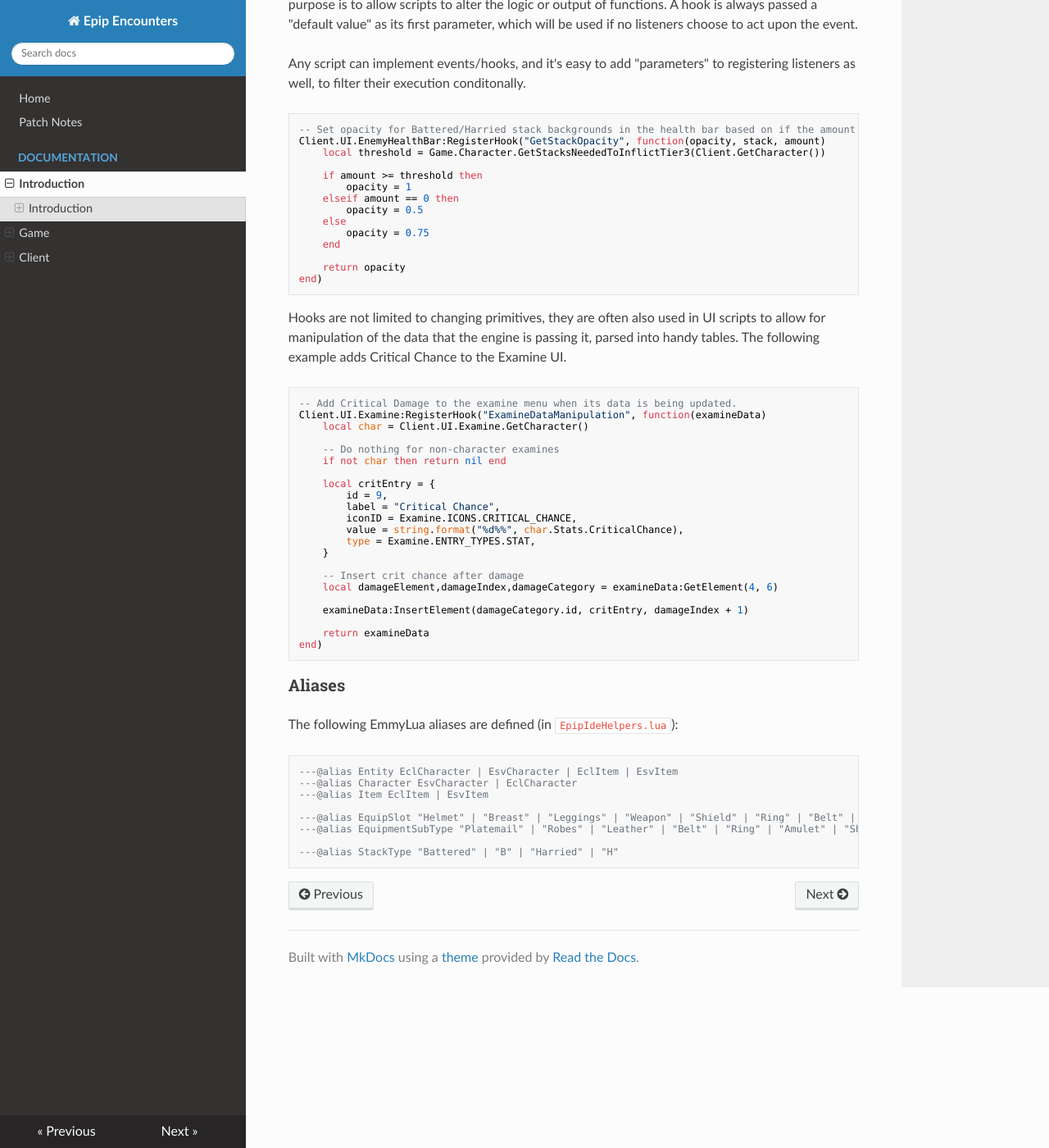
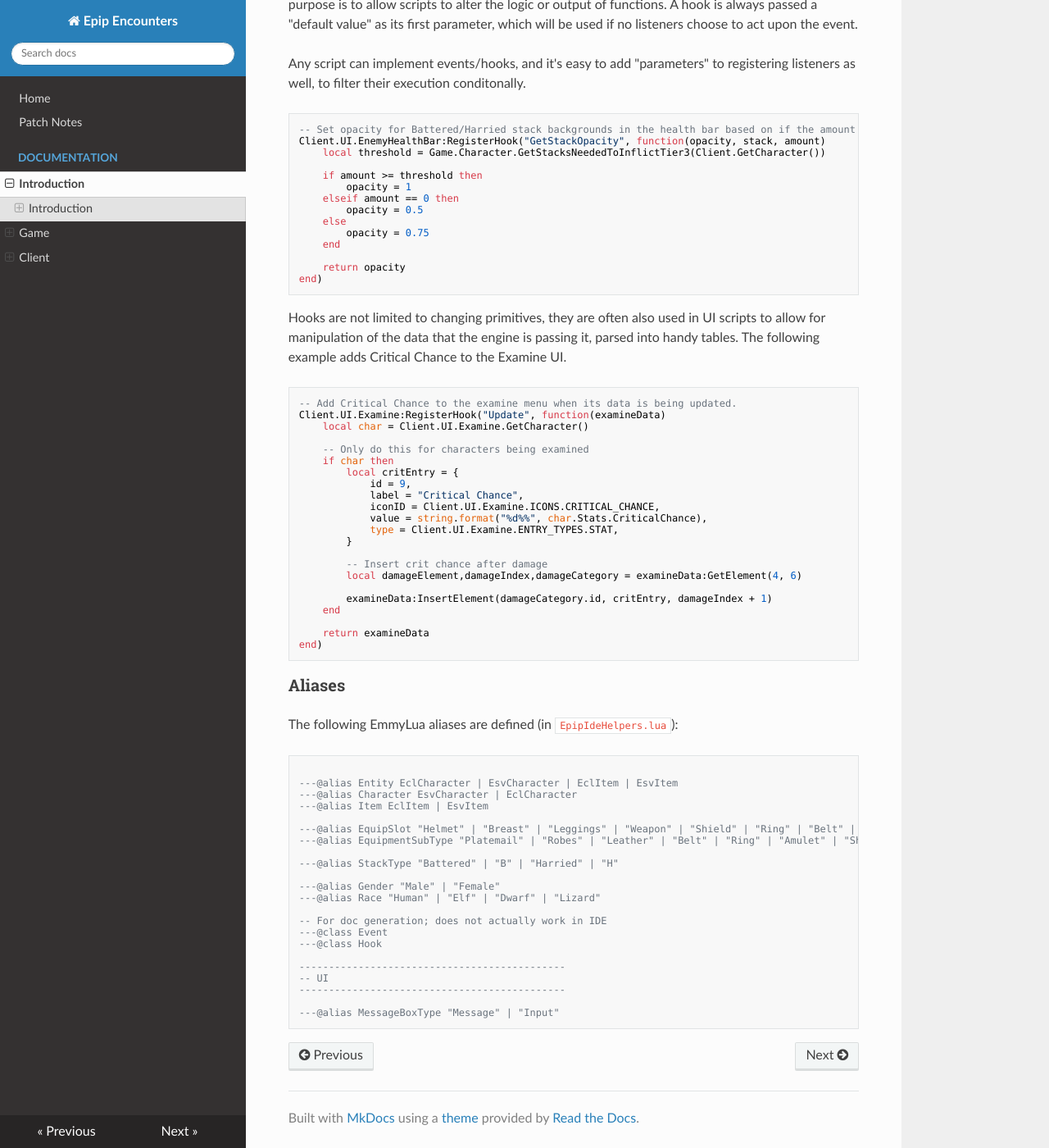
Before and after one commit to PinewoodPip/epip, an MkDocs documentation site: the page built from docs/docs.md, in a window 1280 px wide and 1400 px high, scrolled down 1165 px. Shown: the whole window at 82% size. Built offline with MkDocs 1.6.1, drawn with Linux system fonts in a browser that asks for light colours; nearby versions of some CDN libraries.

Commit message:
Add Examine, MessageBox docs, with events

````diff
--- a/docs/docs.md
+++ b/docs/docs.md
@@ -54,25 +54,25 @@
 Hooks are not limited to changing primitives, they are often also used in UI scripts to allow for manipulation of the data that the engine is passing it, parsed into handy tables. The following example adds Critical Chance to the Examine UI.
 
 ```lua
--- Add Critical Damage to the examine menu when its data is being updated.
-Client.UI.Examine:RegisterHook("ExamineDataManipulation", function(examineData)
+-- Add Critical Chance to the examine menu when its data is being updated.
+Client.UI.Examine:RegisterHook("Update", function(examineData)
     local char = Client.UI.Examine.GetCharacter()
 
-    -- Do nothing for non-character examines
-    if not char then return nil end
+    -- Only do this for characters being examined
+    if char then
+        local critEntry = {
+            id = 9,
+            label = "Critical Chance",
+            iconID = Client.UI.Examine.ICONS.CRITICAL_CHANCE,
+            value = string.format("%d%%", char.Stats.CriticalChance),
+            type = Client.UI.Examine.ENTRY_TYPES.STAT,
+        }
 
-    local critEntry = {
-        id = 9,
-        label = "Critical Chance",
-        iconID = Examine.ICONS.CRITICAL_CHANCE,
-        value = string.format("%d%%", char.Stats.CriticalChance),
-        type = Examine.ENTRY_TYPES.STAT,
-    }
+        -- Insert crit chance after damage
+        local damageElement,damageIndex,damageCategory = examineData:GetElement(4, 6)
 
-    -- Insert crit chance after damage
-    local damageElement,damageIndex,damageCategory = examineData:GetElement(4, 6)
-
-    examineData:InsertElement(damageCategory.id, critEntry, damageIndex + 1)
+        examineData:InsertElement(damageCategory.id, critEntry, damageIndex + 1)
+    end
 
     return examineData
 end)
@@ -82,6 +82,7 @@
 The following EmmyLua aliases are defined (in `EpipIdeHelpers.lua`):
 
 ```lua
+
 ---@alias Entity EclCharacter | EsvCharacter | EclItem | EsvItem
 ---@alias Character EsvCharacter | EclCharacter
 ---@alias Item EclItem | EsvItem
@@ -90,4 +91,17 @@
 ---@alias EquipmentSubType "Platemail" | "Robes" | "Leather" | "Belt" | "Ring" | "Amulet" | "Shield" | "Dagger" | "Sword" | "Axe" | "Mace" | "Sword" | "Spear" | "Staff" | "Bow" | "Crossbow" | "Wand"
 
 ---@alias StackType "Battered" | "B" | "Harried" | "H"
+
+---@alias Gender "Male" | "Female"
+---@alias Race "Human" | "Elf" | "Dwarf" | "Lizard"
+
+-- For doc generation; does not actually work in IDE
+---@class Event
+---@class Hook
+
+---------------------------------------------
+-- UI
+---------------------------------------------
+
+---@alias MessageBoxType "Message" | "Input"
 ```
--- a/mkdocs.yml
+++ b/mkdocs.yml
@@ -16,3 +16,4 @@
       - "Input": "Client/input.md"
       - "UI":
         - "Examine": "Client/UI/Examine.md"
+        - "MessageBox": "Client/UI/MessageBox.md"
````
Also changed, not shown: other parts of docs/docs.md (+1 -1 lines), docs/Client/UI/Examine.md (+58 -0 lines), docs/Client/UI/MessageBox.md (added, +50 -0 lines), docs/Client/index.md (+10 -1 lines), docs/Client/input.md (+1 -2 lines), docs/Game/index.md (+1 -0 lines), 1 other file.
